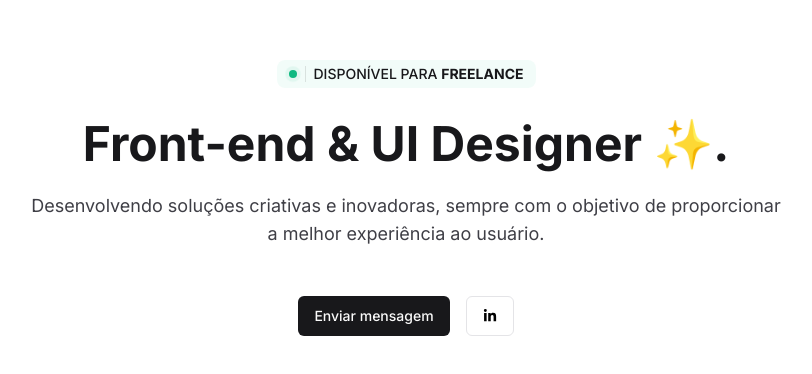
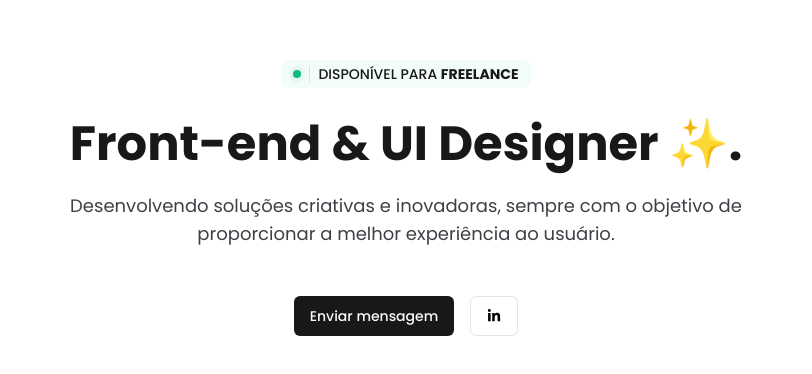
Before and after one commit to ecthon/ecthon-app, a Next.js app: page / in a window 1280 px wide. Shown: the part 182-556 px from the top of the page, without its empty margins (234-1046 px from the left). Built offline with nearby package versions, Linux system fonts and the light colour scheme.

Commit message:
style: repalce inter font for poppins

```diff
--- a/src/app/layout.tsx
+++ b/src/app/layout.tsx
@@ -1,8 +1,11 @@
 import type { Metadata } from 'next'
-import { Inter } from 'next/font/google'
+import { Poppins } from 'next/font/google'
 import './globals.css'
 
-const inter = Inter({ subsets: ['latin'] })
+const poppins = Poppins({
+  subsets: ['latin'],
+  weight: ['100', '300', '400', '500', '600', '700']
+})
 
 export const metadata: Metadata = {
   title: 'Create Next App',
@@ -16,7 +19,7 @@ export default function RootLayout({
 }) {
   return (
     <html lang="en">
-      <body className={inter.className}>
+      <body className={poppins.className}>
           {children}
       </body>
     </html>
```
